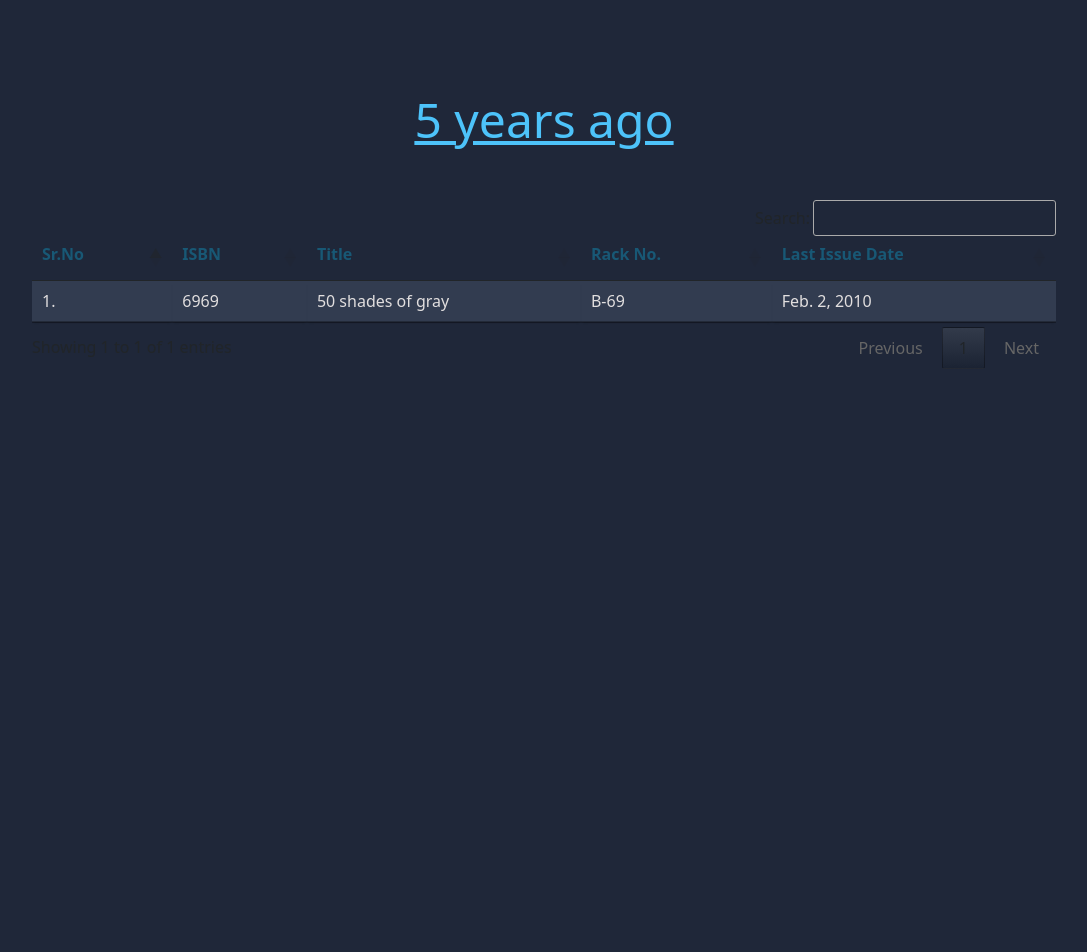
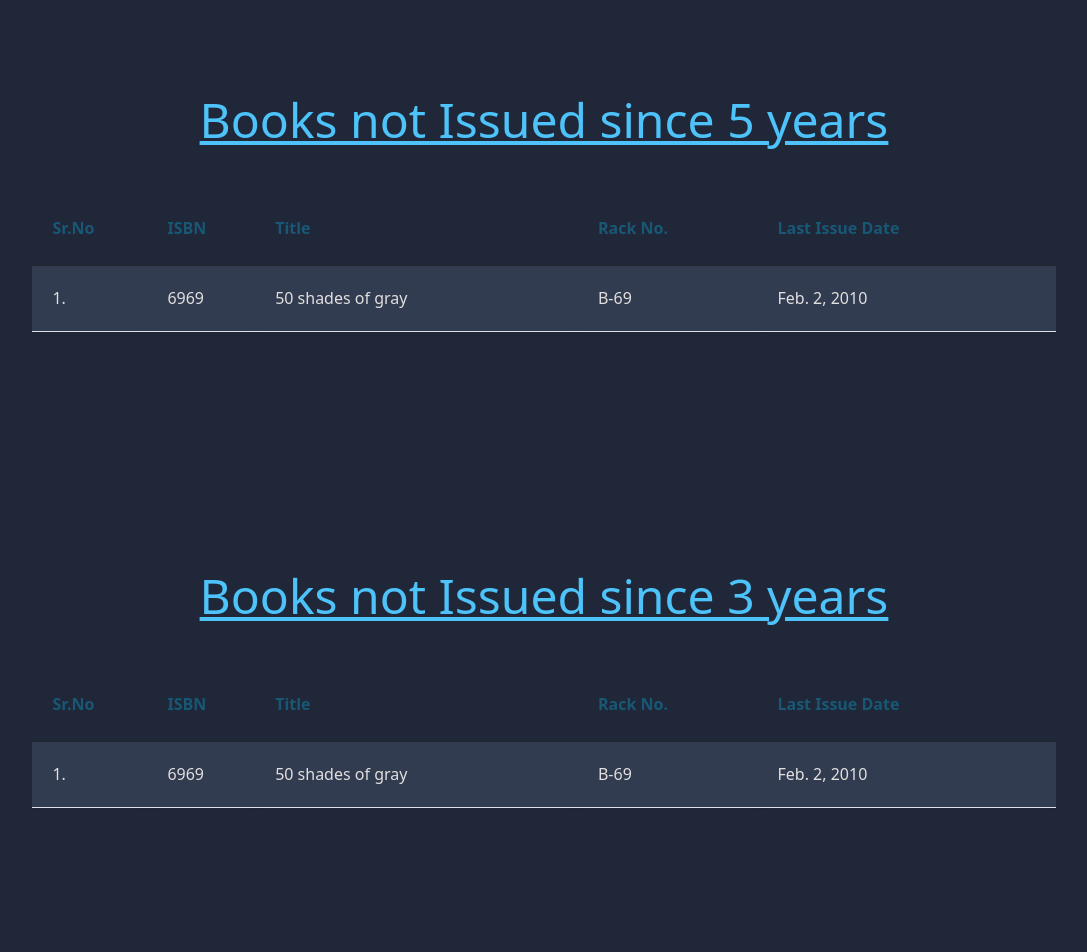
Before and after one commit to UtsavMehta1902/LibInfoSystem, a Django app: page /staff/issue_statistics/ in a window 1280 px wide. Shown: the part 59-1011 px from the top of the page, without its empty margins (96-1183 px from the left). Before the commit the page ends 427 px from the top, so only its background shows below. Run offline with Django 3.2, Linux system fonts and the light colour scheme; data comes from the database, SQL or seed files in the repository; both versions use the stored data as it was after the commit; some libraries are stand-ins or nearby versions.

Commit message:
Fix bugs and add comments.

```diff
--- a/LIS/member/models.py
+++ b/LIS/member/models.py
@@ -1,7 +1,6 @@
 from django.db import models
 from django.contrib.auth.models import User
 from book.models import Book
-
 
 
 # Member class:
--- a/LIS/member/templates/member/view_issue_history.html
+++ b/LIS/member/templates/member/view_issue_history.html
@@ -137,7 +137,7 @@
                     <td>{{issue_instance.book.author}}</td>
                     <td>{{issue_instance.issue_date}}</td>
                     <td>{{issue_instance.return_date}}</td>
-                    <td>{{issue_instance.penalty}}</td>
+                    <td>&#8377 {{issue_instance.penalty}}</td>
                 </tr>
                 {% endfor %}
             </tbody>
--- a/LIS/member/templates/member/view_reminders.html
+++ b/LIS/member/templates/member/view_reminders.html
@@ -136,7 +136,7 @@
             <tr>
                 <td>{{forloop.counter}}.</td>
                 <td>{{reminder.rem_id}}</td>
-                <td>{{reminder.penalty}}</td>
+                <td>&#8377 {{reminder.penalty}}</td>
                 <td>{{reminder.message}}</td>
                 <td>{{reminder.book.isbn}}</td>
                 <td>{{reminder.book.title}}</td>
--- a/LIS/staff/models.py
+++ b/LIS/staff/models.py
@@ -3,6 +3,9 @@ from django.contrib.auth.models import User
 from book.models import Book
 # Create your models here.
 
+
+# Staff class:
+# the Staff class models all the clerks and the Librarian of the Library, implemented using the Django user
 class Staff(models.Model):
     user = models.OneToOneField(User, on_delete=models.CASCADE)
 
--- a/LIS/staff/templates/staff/book_issue_statistics.html
+++ b/LIS/staff/templates/staff/book_issue_statistics.html
@@ -114,11 +114,11 @@
 </style>
 
 <div class="container">
-  <h1 class="text-center"><u>5 years ago</u></h1>
+  <h1 class="text-center"><u>Books not Issued since 5 years</u></h1>
   {% if not_issued_5|length == 0 %}
   <h3 class="text-center">No issued books available.</h3>
   {% else %}
-  <table class="table table-hover" id="example">
+  <table class="table table-hover">
     <thead>
       <tr>
         <th><h1>Sr.No</h1></th>
@@ -142,6 +142,37 @@
   </table>
   {% endif %}
 </div>
+
+<div class="container">
+  <h1 class="text-center"><u>Books not Issued since 3 years</u></h1>
+  {% if not_issued_3|length == 0 %}
+  <h3 class="text-center">No issued books available.</h3>
+  {% else %}
+  <table class="table table-hover" >
+    <thead>
+      <tr>
+        <th><h1>Sr.No</h1></th>
+        <th><h1>ISBN</h1></th>
+        <th><h1>Title</h1></th>
+        <th><h1>Rack No.</h1></th>
+        <th><h1>Last Issue Date</h1></th>
+      </tr>
+    </thead>
+    <tbody>
+      {% for book in not_issued_3 %}
+      <tr>
+        <td>{{forloop.counter}}.</td>
+        <td>{{book.isbn}}</td>
+        <td>{{book.title}}</td>
+        <td>{{book.rack_number}}</td>
+        <td>{{book.last_issued_date}}</td>
+      </tr>
+      {% endfor %}
+    </tbody>
+  </table>
+  {% endif %}
+</div>
+
 <script>
   {% if msg %}
   alert("{{msg}}");
--- a/LIS/staff/views.py
+++ b/LIS/staff/views.py
@@ -10,11 +10,7 @@ from dateutil.relativedelta import relativedelta
 PENALTY_PER_DAY = 5
 clerk_cnt = 0
 
-
-def staff_home_page(request):
-    return render(request, "staff/home.html")
-
-
+# function to register a new staff member: Librarian and Clerks (a Librarian can be registered into the software only once, as a Library has only one Librarian)
 def staff_registration(request):
 
     if request.method == "POST":
@@ -29,16 +25,9 @@ def staff_registration(request):
         staff_type = request.POST['staff_type']
         user_name = ""
 
-        if staff_type == "LIBRARIAN":
-            user_name = "LIBR_0"
-
-        elif staff_type == "LIBRARY CLERK":
-            user_name = "LIBC_" + str(clerk_cnt)
-            clerk_cnt += 1
-
         if password != confirm_password:
             passnotmatch = True
-            return render(request, "staff/staff_registration.html", {'passnotmatch': passnotmatch})
+            return render(request, "staff/staff_registration.html", {'passnotmatch': 'Passwords do not match!'})
 
         user = User.objects.create_user(
             username=user_name, email=email, password=password, first_name=first_name, last_name=last_name)
@@ -50,14 +39,16 @@ def staff_registration(request):
     return render(request, "staff/staff_registration.html")
 
 
+# this function requires a staff member to login and hence cannot be accessed by a normal member
 @login_required(login_url='/staff_login')
 def add_book(request):
     user_name = request.user.username
     user_name = user_name.split("_")[0]
+
+    # only clerks are allowed to add a book, and not the Librarian
     if user_name == "LIBC":
         if request.method == "POST":
             title = request.POST.get('title', "")
-            print(title)
             author = request.POST.get('author', "")
             isbn = request.POST.get('isbn', 0)
             rack_number = request.POST.get('rack_number', "")
@@ -67,18 +58,24 @@ def add_book(request):
             alert = "The book with the given details has been successfully added to the portal!"
             return render(request, "staff/add_book.html", {'alert': alert})
         return render(request, "staff/add_book.html")
-    else:
+
+    else:    # if the user is a Librarian
         return redirect("/403")
 
-
+# helper function to sort the current reservations of a book by the date and time of reservation in the order oldest request first
 def sort_reservations(book):
     book_reservations = []
-    for member in book.member_set.all().order_by('reserve_datetime'):
-        book_reservations.append(member)
+    try:
+        for member in book.member_set.all().order_by('reserve_datetime'):
+            book_reservations.append(member)
+    except(Exception):
+        pass
     return book_reservations
 
 
 @login_required(login_url='/staff_login')
+
+# function to allow the Librarian or clerk to view all the books in the Library as well as who all have reserved or issued that book
 def view_books(request, msg=""):
     user_name = request.user.username
     user_name = user_name.split("_")[0]
@@ -88,10 +85,12 @@ def view_books(request, msg=""):
         for book in books:
             books_reservations.append(sort_reservations(book))
         navbar_extends = ""
+
         if user_name == "LIBC":
             navbar_extends = "staff/clerk_navbar.html"
         else:
             navbar_extends = "staff/librarian_navbar.html"
+
         books_details = zip(books, books_reservations)
         return render(request, "staff/view_books.html", {'books_details':books_details, 'total_books': len(books), 'is_clerk' : (user_name == "LIBC"), 'navbar_extends':navbar_extends, 'msg':msg})
     else:
@@ -218,6 +217,16 @@ def approve_return_request(request, msg=""):
 
 # TODO: ADD PENALTY FUNCTIONALITY ONCE NOTIFICATIONS IS DONE
 
+def activate_reservation(book):
+    try:
+        active_member = sort_reservations(book)[0]
+    except(Exception):
+        active_member = None
+    if active_member is not None:
+        reservation_reminder(active_member, book)
+
+    return book
+
 
 def return_book_approved(request, bookid):
     book = Book.objects.get(id=bookid)
@@ -233,13 +242,25 @@ def return_book_approved(request, bookid):
     book.issue_date = None
     book.issue_member = None
     book.return_requested = False
+    book = activate_reservation(book)
     book.save()
     return approve_return_request(request, "Book return approved successfully!")
 
 
 def overdue_reminder(request, bookid):
     book_obj = Book.objects.get(id=bookid)
-    reminder = Reminder.objects.create(rem_id = 'Overdue', message = "Your book is due to be returned!", penalty=0, book=book_obj, member=book_obj.issue_member, rem_datetime=datetime.datetime.now())
+    type = ""
+    msg = ""
+
+    if book_obj.issue_date + relativedelta(months=book_obj.issue_member.book_duration) < datetime.date.today():
+        type = "Overdue"
+        msg = "Book return date is overdue!"
+    else:
+        days = ((book_obj.issue_date + relativedelta(months=book_obj.issue_member.book_duration)) - datetime.date.today()).days
+        type = "Due"
+        msg = f"Book return date is {days} away!"
+
+    reminder = Reminder.objects.create(rem_id = type, message = msg, penalty=0, book=book_obj, member=book_obj.issue_member, rem_datetime=datetime.datetime.now())
     reminder.save()
     return view_issued_books(request, "Reminder sent successfully!")
 
@@ -259,13 +280,23 @@ def penalty_reminder(bookid):
     return penalty
 
 
+def reservation_reminder(active_member, book):
+    reminder = Reminder.objects.create(rem_id = 'Reserved', message = "Your book reservation is now active.", penalty=0, book=book, member=active_member, rem_datetime=datetime.datetime.now())
+    reminder.save()
+    return
+
+
 def issue_statistics(request):
     books = Book.objects.all()
     not_issued_5 = []
+    not_issued_3 = []
     for book in books:
         if book.date_added is not None:
             if book.date_added + relativedelta(years=5) < datetime.date.today():
                 if book.last_issued_date is None or book.last_issued_date  + relativedelta(years=5) < datetime.date.today():
                     not_issued_5.append(book)
+            if book.date_added + relativedelta(years=3) < datetime.date.today():
+                if book.last_issued_date is None or book.last_issued_date  + relativedelta(years=3) < datetime.date.today():
+                    not_issued_3.append(book)
 
-    return render(request, "staff/book_issue_statistics.html", {'not_issued_5': not_issued_5, 'navbar_extends': "staff/librarian_navbar.html",})
+    return render(request, "staff/book_issue_statistics.html", {'not_issued_3': not_issued_3, 'not_issued_5': not_issued_5, 'navbar_extends': "staff/librarian_navbar.html",})
```
Also changed, not shown: LIS/member/templates/member/member_navbar.html (+13 -7 lines), LIS/member/templates/member/profile.html (+0 -9 lines), LIS/member/views.py (+52 -40 lines), LIS/staff/templates/staff/staff_registration.html (+6 -7 lines), LIS/db.sqlite3.
